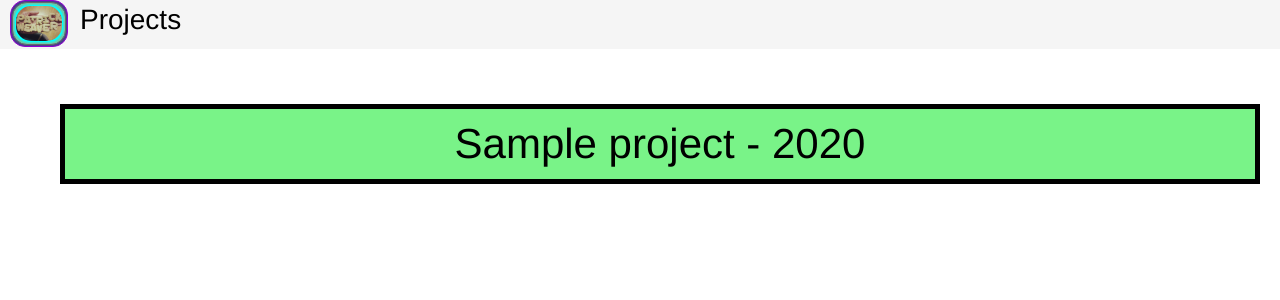
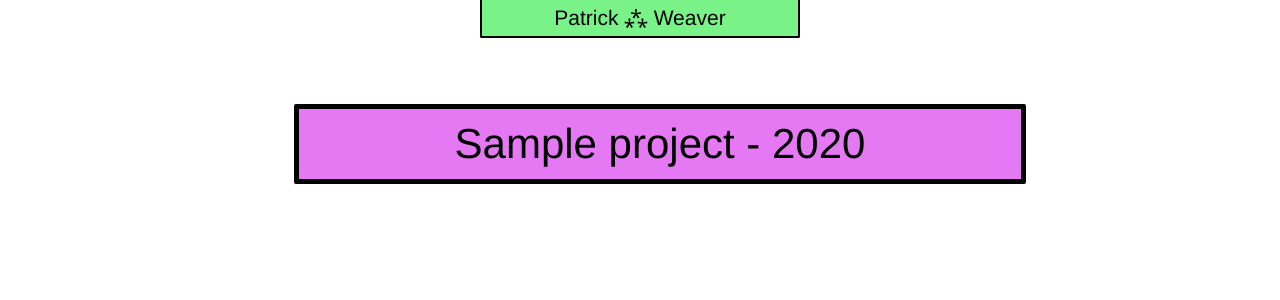
Before and after one commit to PatrickWeaver/pw, a Django app: page / in a window 1280 px wide. Shown: the top 300 px of the page. Run offline with Django 3.2, Linux system fonts and the light colour scheme; tables that the repository leaves empty hold one stand-in row (values such as "Sample post"); some libraries are stand-ins or nearby versions.

Commit message:
favicon, height on gallery links, other stuff, word urls

```diff
--- a/gallery/models.py
+++ b/gallery/models.py
@@ -2,9 +2,11 @@ from django.db import models
 from imagekit.models import ImageSpecField
 from imagekit.processors import ResizeToFit, ResizeToFill
 
+
 # Create your models here.
 class Project(models.Model):
     name = models.CharField(max_length=100)
+    slug = models.SlugField(max_length=100)
     rank = models.IntegerField(default=999)
 
     year = models.IntegerField(null=True, blank=True)
@@ -17,13 +19,11 @@ class Project(models.Model):
         else:
             return self.name
 
-    def slug(self):
-        return slugify(self.name)
-
 
 class GalleryItem(models.Model):
     name = models.CharField(max_length=100)
     rank = models.IntegerField(default=999)
+    slug = models.SlugField(max_length=100)
 
     #media_type choices:
     image_media = 'Image'
--- a/gallery/templates/gallery_item.html
+++ b/gallery/templates/gallery_item.html
@@ -6,12 +6,12 @@
 
 {% block content %}
 <h2>
-    <a href="{% url 'gallery.views.project' project.id %}">{{ project.name }}{% if project.year > 0 %}
+    <a href="{% url 'gallery.views.project' project.slug %}">{{ project.name }}{% if project.year > 0 %}
              - {{ project.year }}
         {% endif %}</a>:
 </h2>
 <br>
-<h3>{{ gallery_item.name }}:</h3>
+<h3>{{ gallery_item.name }}</h3>
 {% if url %}
     <a href="{{ url }}">{{ url }}</a>
 {% elif  gallery_item.caption %}
@@ -23,7 +23,7 @@
             {% if media_type == "Internet" %}
                 <a href="{{ url }}" target="blank"><img src="{{ gallery_item.image.url }}" class="internet gallery_image"></a>
             {% else %}
-                <a href="{% url 'gallery.views.gallery_item_image' project.id gallery_item.id %}"><img src="{{ gallery_item.image.url }}" class="gallery_image"></a>
+                <a href="{% url 'gallery.views.gallery_item_image' project.slug gallery_item.slug %}"><img src="{{ gallery_item.image.url }}" class="gallery_image"></a>
             {% endif %}
         </div>
 
--- a/gallery/templates/projects.html
+++ b/gallery/templates/projects.html
@@ -9,7 +9,7 @@
 {% if projects %}
     <ul class="big_plain_list srbc srhbc">
         {% for project in projects %}
-            <a href="{% url 'gallery.views.project' project.id %}">
+            <a href="{% url 'gallery.views.project' project.slug %}">
                 <li class="random_background_color random_hover_border_color">
                     {{ project.name }}{% if project.year %} - {{ project.year }}{% endif %}
                 </li>
--- a/gallery/views.py
+++ b/gallery/views.py
@@ -12,24 +12,25 @@ def home(request):
 
 def projects(request):
     projects = Project.objects.all()
+
     projects_sorted = sorted(projects, key=operator.attrgetter('rank'))
-    return render(request, 'projects.html', {'projects': projects_sorted})
+    return render(request, 'projects.html', {'projects': projects_sorted,})
 
-def project(request, project_id):
-    project = Project.objects.get(pk=project_id)
+def project(request, project_slug):
+    project = Project.objects.get(slug=project_slug)
     gallery_items = GalleryItem.objects.filter(project=project.id)
     gallery_items_sorted = sorted(gallery_items, key=operator.attrgetter('rank'))
     # Single gallery item projects go straight to galery item.
     if len(gallery_items) == 1:
-        gallery_item_id = gallery_items_sorted[0].id
-        return HttpResponseRedirect(reverse('gallery.views.gallery_item', args=[project_id, gallery_item_id,]))
+        gallery_item_slug = gallery_items_sorted[0].slug
+        return HttpResponseRedirect(reverse('gallery.views.gallery_item', args=[project_slug, gallery_item_slug,]))
     # Multiple gallery item or empty projects go to list of gallery items.
     else:
         return render(request, 'project.html', {'project': project, 'gallery_items': gallery_items_sorted,})
 
-def gallery_item(request, project_id, gallery_item_id):
-    project = Project.objects.get(pk=project_id)
-    gallery_item = GalleryItem.objects.get(pk=gallery_item_id)
+def gallery_item(request, project_slug, gallery_item_slug):
+    project = Project.objects.get(slug=project_slug)
+    gallery_item = GalleryItem.objects.get(slug=gallery_item_slug)
     media_type = str(gallery_item.media_type)
     if media_type == "Internet":
         url = gallery_item.url
--- a/pw/static/script.js
+++ b/pw/static/script.js
@@ -89,8 +89,9 @@ for (var i = 1; i <= numberOfBoxes * 5; i++) {
     randomColors[i] = randomColor.get(true);
 }
 
-$("ul.srbc").children("a").children("li.random_background_color").addClass("set_random_background_color");
-$("ul.srhbc").children("a").children("li.random_hover_border_color").addClass("set_random_hover_border_color");
+$(".srbc").children().children(".random_background_color").addClass("set_random_background_color");
+$(".srhbc").children("a").children(".random_hover_border_color").addClass("set_random_hover_border_color");
+$(".srhbc-b").children("a").children(".random_hover_border_color_bottom").addClass("set_random_hover_border_color_bottom");
 // - - - - - - - - - - - - - - - - - - - - - - - - - - - - - - - - - - -
 //2nd For Loop:
 
@@ -116,6 +117,8 @@ $('.set_random_background_color').hover(function(){
     });
 });
 
+
+
 var counter3 = numberOfBoxes * 3;
 $('.set_random_hover_border_color').hover(function(){
     $(this).css("border", function(){
@@ -129,6 +132,23 @@ $('.set_random_hover_border_color').hover(function(){
 },  function(){
     $(this).css({'border':'5px solid black'});
 } );
+
+// Bottom border:
+
+var counter4 = numberOfBoxes * 3;
+$('.set_random_hover_border_color_bottom').hover(function(){
+    $(this).css("border", function(){
+
+        if (counter4 > (numberOfBoxes * 5)-1) {
+            counter4 = (numberOfBoxes * 3);
+        }
+        counter4 += 1;
+        return "solid 2px " + randomColors[counter4];
+    });
+},  function(){
+    $(this).css({'border':'2px solid black'});
+} );
+
 
 //===========================================================================
 //===========================================================================
@@ -172,4 +192,6 @@ $('.hover_set_random_background_color').hover(function(){
     $(this).css({'background-color': hover_ul_bg_color});
 });
 
+
+
 } );
--- a/pw/static/style.css
+++ b/pw/static/style.css
@@ -9,11 +9,10 @@ body a:hover{
 #header {
     position: fixed;
     top: 0;
-    background-color: whitesmoke;
+    z-index: 3;
+    padding: 0px;
     width: 100%;
-    height: 3.5em;
     z-index: 9999;
-    padding: 0 10px;
 }
 
 /* #ti-1 {
@@ -69,21 +68,31 @@ body a:hover{
     border-radius: 15px;
     -webkit-border-radius: 15px;
     -moz-border-radius: 15px;
-    z-index: 1;
+    display: none;
 }
 
 #menu-container {
     position: fixed;
-    z-index: 2;
-    width: 100%;
+    width: 25%;
+    text-align: center;
+    margin: 0 37.5%;
 }
 
 #menu {
     list-style-type: none;
-    padding-left: 50px;
-    z-index: 2;
-    display: inline;
-    float: left;
+    padding-left: 0px;
+    display: block;
+    width: 100%;
+    margin: 0 auto;
+}
+
+#menu li {
+    height: auto;
+    margin-left: 0px;
+    font-size: 150%;
+    line-height: 75%;
+    width: 100%;
+    padding: 10px;
 }
 
 .big_plain_list {
@@ -92,7 +101,10 @@ body a:hover{
 }
 
 .big_plain_list li {
-    margin: 10px;
+    margin: 10px 20% 10px 20%;
+    border-radius: 2px;
+    -webkit-border-radius: 2px;
+    -moz-border-radius: 2px;
 }
 
 .random_background_color {
@@ -104,17 +116,23 @@ body a:hover{
     border: 5px solid black;
 }
 
+.set_random_hover_border_color_bottom {
+    border: 2px solid black;
+    border-top: 0px !important;
+    -webkit-border-bottom-right-radius: 2px;
+    -webkit-border-bottom-left-radius: 2px;
+    -moz-border-radius-bottomright: 2px;
+    -moz-border-radius-bottomleft: 2px;
+    border-bottom-right-radius: 2px;
+    border-bottom-left-radius: 2px;
+}
+
 .big_plain_list a {
     color: black;
     text-decoration: none;
 }
 
-#menu li{
-    float: left;
-    height: 1.75em;
-    margin-left: 20px;
-    font-size: 200%;
-}
+
 
 #menu a{
     color: black;
--- a/pw/urls.py
+++ b/pw/urls.py
@@ -1,7 +1,8 @@
 from django.conf.urls import patterns, include, url
-
+from django.views.generic import RedirectView
 # Uncomment the next two lines to enable the admin:
 from django.contrib import admin
+from django.conf import settings
 admin.autodiscover()
 
 import re
@@ -16,9 +17,10 @@ urlpatterns = patterns('',
 
     # Uncomment the next line to enable the admin:
     url(r'^admin/', include(admin.site.urls)),
+    url(r'^favicon.ico$', RedirectView.as_view(url='static/favicon.ico')),
     url(r'^$', 'gallery.views.projects'),
     #url(r'^projects/$', 'gallery.views.projects'),
-    url(r'^projects/([^/]+)/$', 'gallery.views.project'),
-    url(r'^projects/([^/]+)/([^/]+)/$', 'gallery.views.gallery_item'),
-    url(r'^projects/([^/]+)/([^/]+)/image/$', 'gallery.views.gallery_item_image'),
+    url(r'^([^/]+)/$', 'gallery.views.project'),
+    url(r'^([^/]+)/([^/]+)/$', 'gallery.views.gallery_item'),
+    url(r'^([^/]+)/([^/]+)/image/$', 'gallery.views.gallery_item_image'),
 )
--- a/templates/base.html
+++ b/templates/base.html
@@ -11,6 +11,7 @@
     {% bootstrap_javascript %}
 
     <link rel="stylesheet" type="text/css" href="{% static "style.css" %}">
+    <link rel="shortcut icon" href="{% static "favicon.ico" %}" />
     <script src="http://ajax.googleapis.com/ajax/libs/jquery/1.10.2/jquery.min.js">
     </script>
     <script type='text/javascript' src="{% static "/static/script.js" %}">
@@ -22,6 +23,7 @@
 <body>
 <div id="container">
 <div id="header">
+    <!--
     <div id="ti-1">
     <div id="ti-2">
     <div id="ti-3">
@@ -31,21 +33,26 @@
     </div>
     </div>
     </div>
+    -->
     <div id="menu-container">
-    <ul id="menu" class="hsrbc">
+    <ul id="menu" class="srbc srhbc-b">
         {% comment %}
         <a href="{% url 'gallery.views.home' %}"><li class="home-menu hover_random_background_color">
             Home
         </li></a>
-        {% endcomment %}
+
         <a href="{% url 'gallery.views.projects' %}"><li class="projects-menu hover_random_background_color">
             Projects
-        </li></a>
-        {% comment %}
+        </li></a>m_hover_border_color_bottom
+
         <a href="{% url 'admin:index' %}"><li  class="admin-menu hover_random_background_color">
             Admin
         </li></a>
         {% endcomment %}
+
+        <a href="{% url 'gallery.views.projects' %}"><li class="home-menu random_background_color random_hover_border_color_bottom">
+            Patrick ⁂ Weaver
+        </li></a>
     </ul>
     </div>
 </div>
```
Also changed, not shown: other parts of pw/static/style.css (+33 -8 lines), gallery/admin.py (+8 -2 lines), gallery/templates/project.html (+10 -4 lines), gallery/migrations/0019_auto__add_field_galleryitem_slug.py (added), gallery/migrations/0020_auto__add_field_project_slug.py (added), pw/static/favicon.ico (added), snippets/__init__.py (added), 2 other files.
